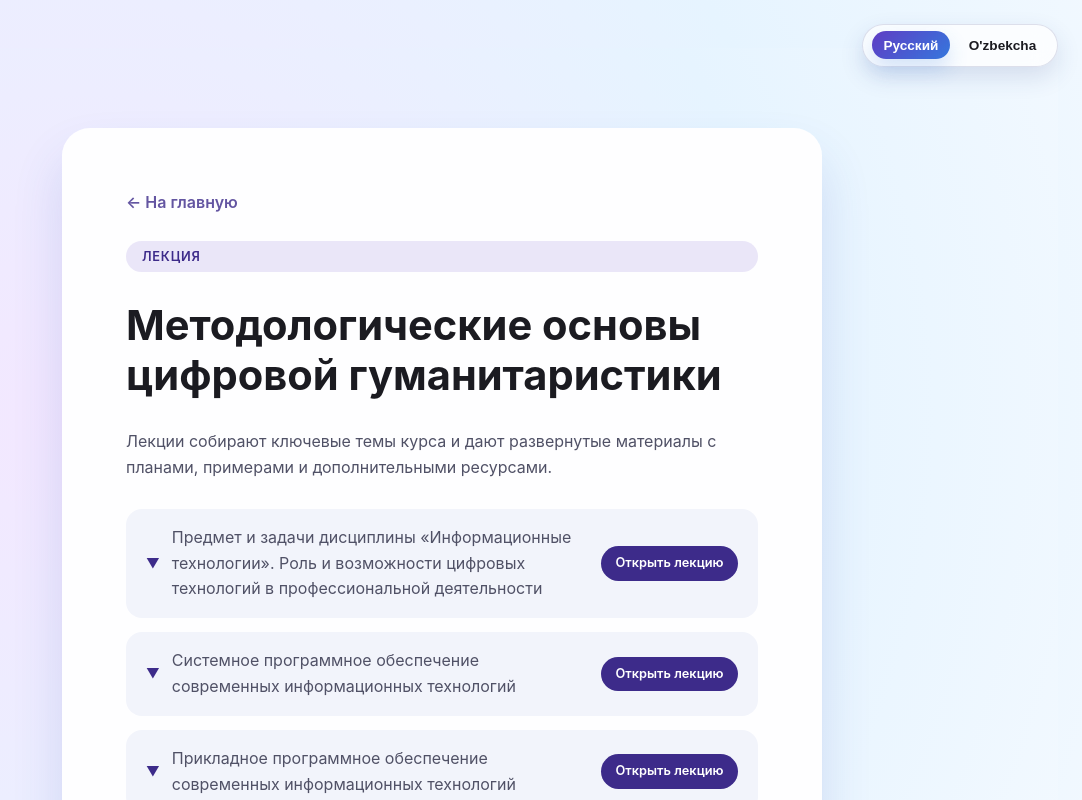
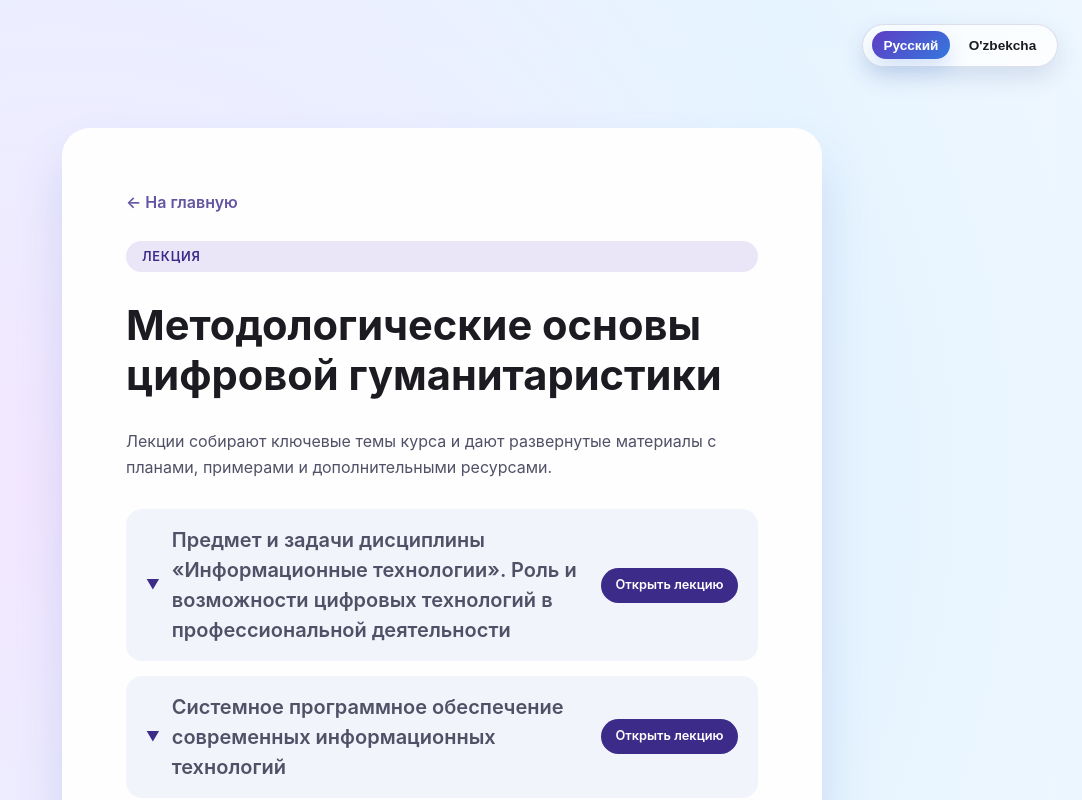
Before and after one commit to kasperskycomuz/1nformation_technology, a Next.js app: page /lecture in a window 1280 px wide. Shown: the top 800 px of the page, without its empty margins (198-1280 px from the left). Built offline with nearby package versions, Linux system fonts and the light colour scheme.

Commit message:
Первый12

```diff
--- a/app/globals.css
+++ b/app/globals.css
@@ -500,6 +500,17 @@ body {
   gap: 0.75rem;
 }
 
+.section__list-title {
+  font-size: 1rem;
+  font-weight: 600;
+  line-height: 1.5;
+  color: inherit;
+}
+
+.section--lecture .section__list-title {
+  font-size: 1.25rem;
+}
+
 .section__list-item:hover {
   box-shadow: 0 12px 28px rgba(54, 87, 184, 0.12);
 }
--- a/components/SectionPageClient.tsx
+++ b/components/SectionPageClient.tsx
@@ -31,7 +31,7 @@ export function SectionPageClient({ slug }: SectionPageClientProps) {
   };
 
   return (
-    <main className="section">
+    <main className={`section section--${slug}`}>
       <div className="section__wrap">
         <Link href="/" className="section__back">
           {content.backLabel}
@@ -49,7 +49,7 @@ export function SectionPageClient({ slug }: SectionPageClientProps) {
             if (!hasDetails) {
               return (
                 <li key={item.title} className="section__list-item">
-                  <span>{item.title}</span>
+                  <span className="section__list-title">{item.title}</span>
                   {item.linkSlug ? (
                     <Link
                       href={`/lecture/${item.linkSlug}`}
@@ -80,7 +80,7 @@ export function SectionPageClient({ slug }: SectionPageClientProps) {
                     <span className="section__list-icon" aria-hidden="true">
                       ▼
                     </span>
-                    <span>{item.title}</span>
+                    <span className="section__list-title">{item.title}</span>
                   </button>
                   {item.linkSlug ? (
                     <Link
```
